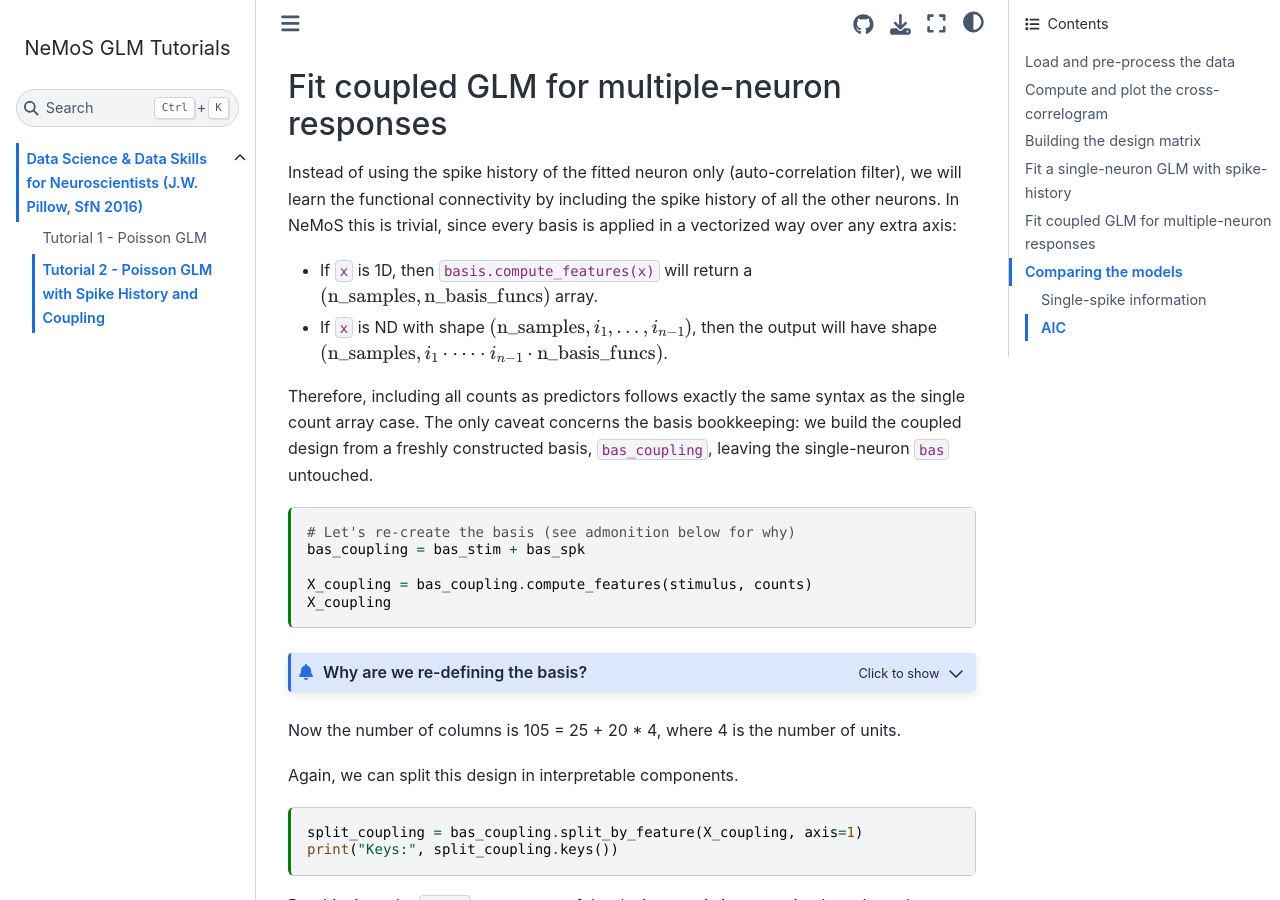
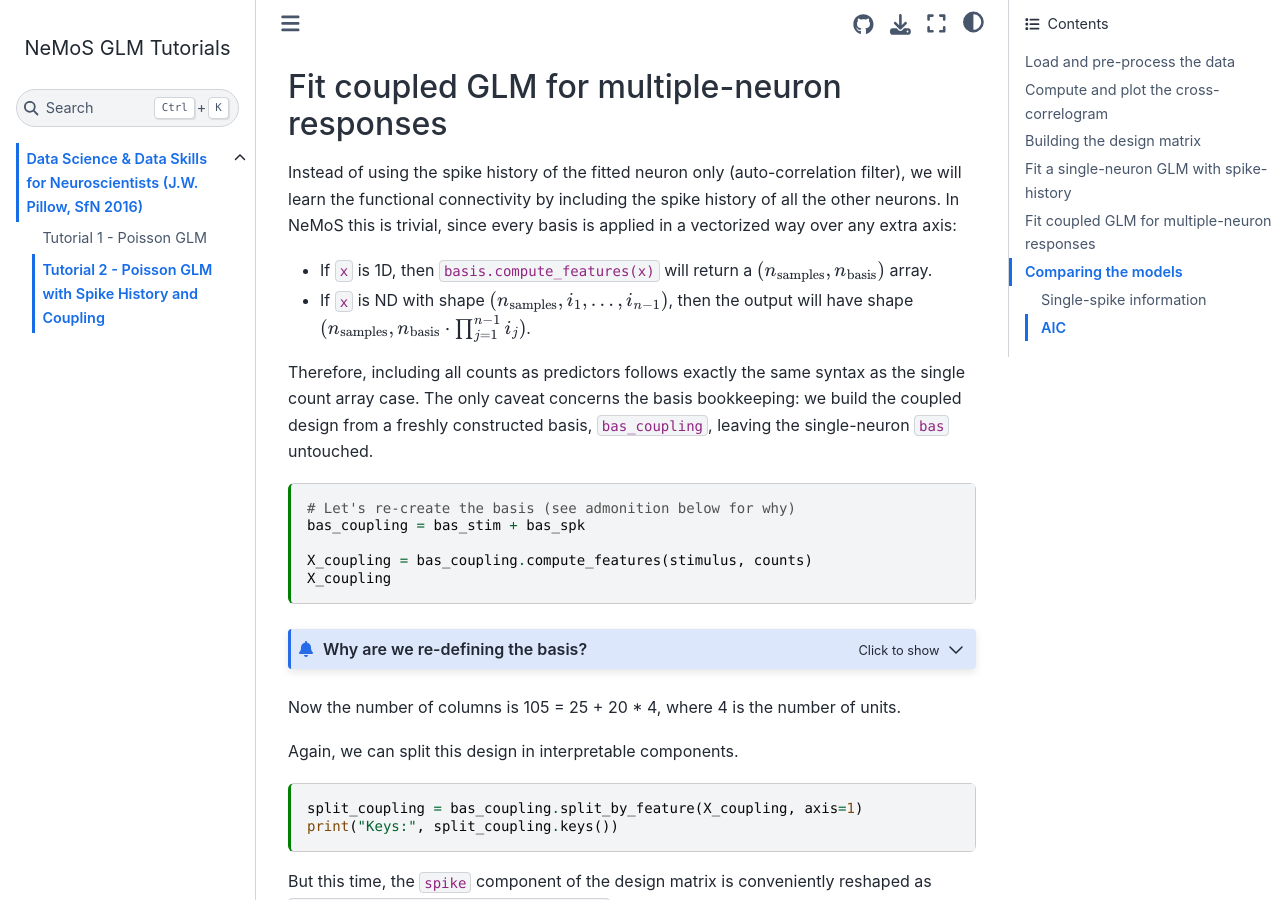
Before and after one commit to BalzaniEdoardo/nemos_glm_tutorials, a Sphinx documentation site: the page built from docs/tutorials/Sfn-2016-tutorial-GLMs/02_spike_history_coupled_glm.md, in a window 1280 px wide and 900 px high, scrolled down 5464 px. Built offline with Sphinx 7.4.7 and the Sphinx Book theme 1.1.4, drawn with Linux system fonts in a browser that asks for light colours.

Commit message:
fix math repr

```diff
--- a/docs/tutorials/Sfn-2016-tutorial-GLMs/02_spike_history_coupled_glm.md
+++ b/docs/tutorials/Sfn-2016-tutorial-GLMs/02_spike_history_coupled_glm.md
@@ -268,8 +268,8 @@ plt.show()
 
 Instead of using the spike history of the fitted neuron only (auto-correlation filter), we will learn the functional connectivity by including the spike history of all the other neurons. In NeMoS this is trivial, since every basis is applied in a vectorized way over any extra axis:
 
-- If `x` is 1D, then `basis.compute_features(x)` will return a $(\text{n_samples}, \text{n_basis_funcs})$ array.
-- If `x` is ND with shape $(\text{n_samples}, i_1,...,i_{n-1})$, then the output will have shape $(\text{n_samples}, i_1 \cdot \dots \cdot i_{n-1} \cdot \text{n_basis_funcs})$.
+- If `x` is 1D, then `basis.compute_features(x)` will return a $(n_{\text{samples}}, n_{\text{basis}})$ array.
+- If `x` is ND with shape $(n_{\text{samples}}, i_1, \dots, i_{n-1})$, then the output will have shape $(n_{\text{samples}},  n_{\text{basis}}\cdot \prod_{j=1}^{n-1} i_j )$.
 
 Therefore, including all counts as predictors follows exactly the same syntax as the single count array case. The only caveat concerns the basis bookkeeping: we build the coupled design from a freshly constructed basis, `bas_coupling`, leaving the single-neuron `bas` untouched.
 
```
